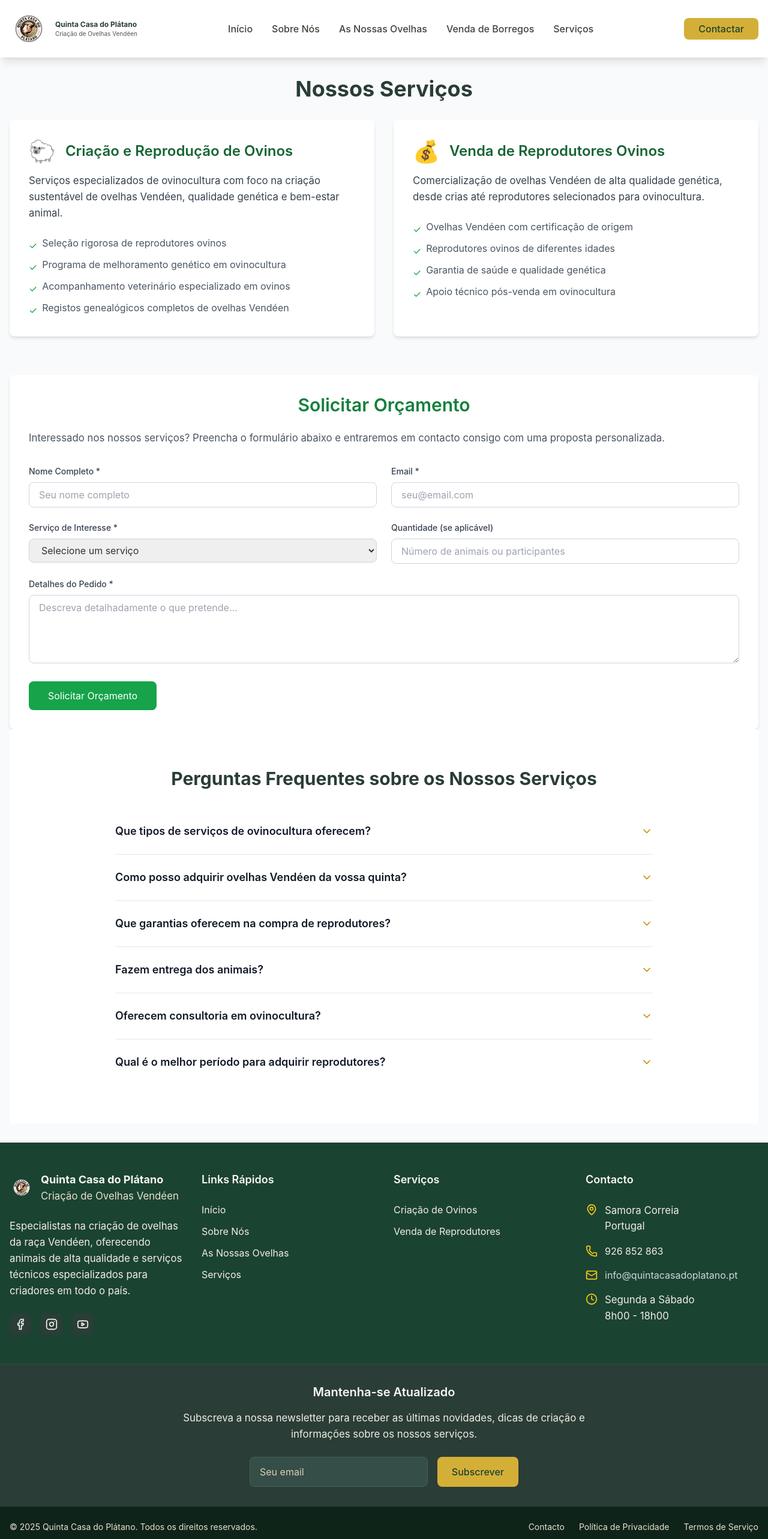
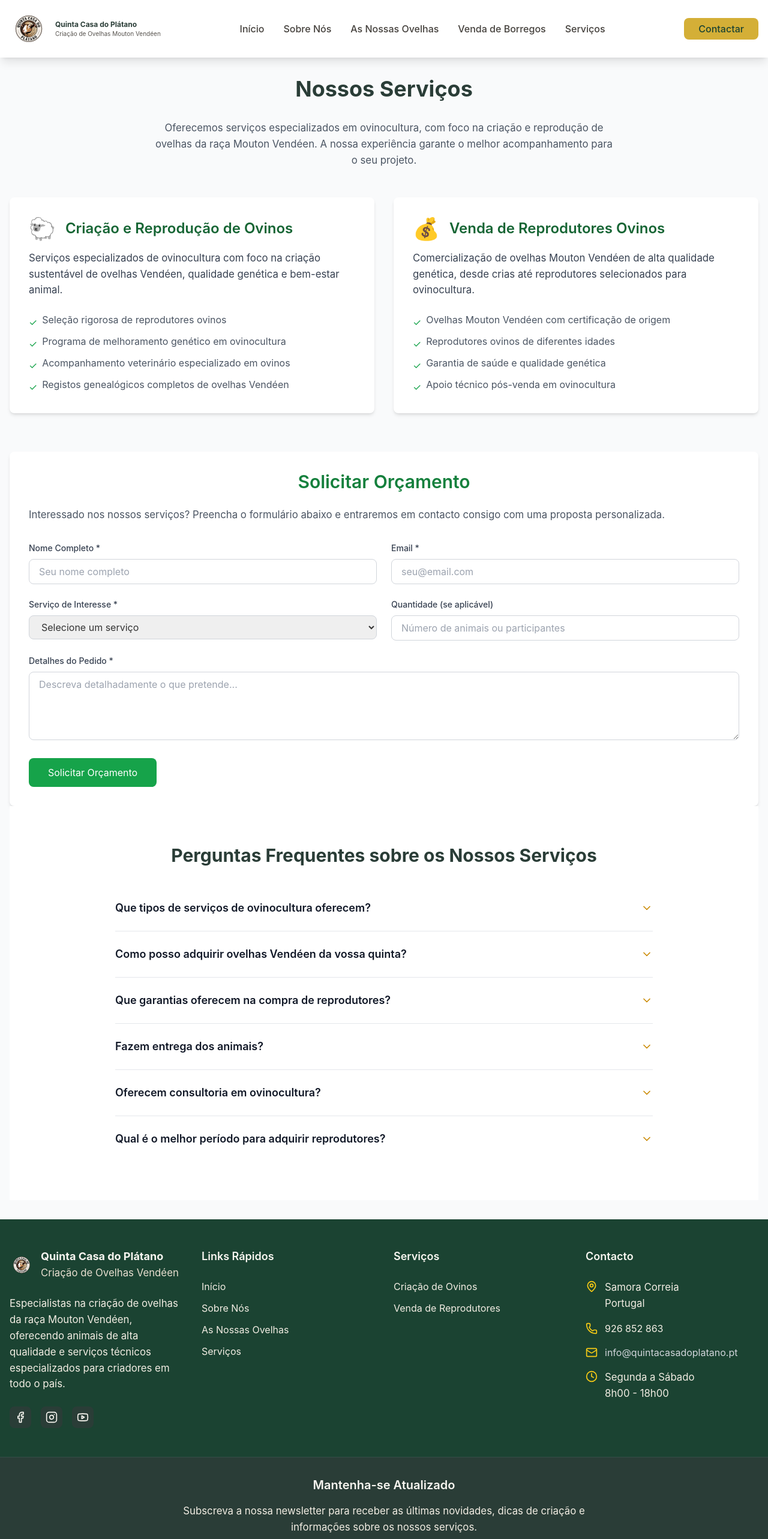
Before and after one commit to Goncalo009/quinta-casa-do-platano, a React (Vite) app: page /servicos in a window 1280 px wide. Shown: the top 2566 px of the page at 60% size. Built offline with nearby package versions, Linux system fonts and the light colour scheme.

Commit message:
fix: Correção completa do nome da raça para 'Mouton Vendéen' em todo o site - SEO otimizado

```diff
--- a/src/components/Footer.tsx
+++ b/src/components/Footer.tsx
@@ -73,7 +73,7 @@ const Footer: React.FC = () => {
               </div>
             </div>
             <p className="text-cream-200 mb-6 leading-relaxed">
-              Especialistas na criação de ovelhas da raça Vendéen, oferecendo animais de alta qualidade
+              Especialistas na criação de ovelhas da raça Mouton Vendéen, oferecendo animais de alta qualidade
               e serviços técnicos especializados para criadores em todo o país.
             </p>
 
--- a/src/components/Header.tsx
+++ b/src/components/Header.tsx
@@ -34,7 +34,7 @@ const Header: React.FC = () => {
               />
               <div>
                 <h1 className="text-xs font-bold text-forest-800 whitespace-nowrap">Quinta Casa do Plátano</h1>
-                <p className="text-[10px] text-stone-600 whitespace-nowrap">Criação de Ovelhas Vendéen</p>
+                <p className="text-[10px] text-stone-600 whitespace-nowrap">Criação de Ovelhas Mouton Vendéen</p>
               </div>
             </a>
           </div>
--- a/src/components/SEO.tsx
+++ b/src/components/SEO.tsx
@@ -12,9 +12,9 @@ interface SEOProps {
 }
 
 const SEO: React.FC<SEOProps> = ({
-  title = 'Quinta Casa do Plátano - Criação de Ovelhas Vendéen',
-  description = 'Especialistas na criação de ovelhas da raça Vendéen em Samora Correia. Oferecemos animais de alta qualidade e serviços especializados para criadores.',
-  keywords = 'ovelhas vendéen, criação ovelhas, samora correia, quinta casa do plátano, ovinocultura, animais reprodução, reprodutores ovinos',
+  title = 'Quinta Casa do Plátano - Criação de Ovelhas Mouton Vendéen',
+  description = 'Especialistas na criação de ovelhas da raça Mouton Vendéen em Samora Correia. Oferecemos animais de alta qualidade e serviços especializados para criadores.',
+  keywords = 'ovelhas mouton vendéen, criação ovelhas, samora correia, quinta casa do plátano, ovinocultura, animais reprodução, reprodutores ovinos',
   image = 'https://quintacasadoplatano.pt/heroSection-Ovelha.webp',
   url = 'https://quintacasadoplatano.pt',
   type = 'website',
--- a/src/pages/AsNossasOvelhas.tsx
+++ b/src/pages/AsNossasOvelhas.tsx
@@ -105,22 +105,25 @@ const OurSheep: React.FC = () => {
   return (
     <div className="min-h-screen bg-gray-50">
       <SEO
-        title="As Nossas Ovelhas Vendéen - Quinta Casa do Plátano | Galeria e Características"
-        description="Conheça as nossas ovelhas da raça Vendéen na Quinta Casa do Plátano. Veja a galeria de imagens e saiba mais sobre as características desta raça ovina francesa de alta qualidade."
-        keywords="ovelhas vendéen, raça ovina, galeria ovelhas, características vendéen, quinta casa do plátano, criação ovinos"
+        title="As Nossas Ovelhas Mouton Vendéen | Linha Pura Registo Genealógico | Quinta Casa do Plátano"
+        description="🐑 Conheça as nossas ovelhas Mouton Vendéen linha pura com registo genealógico. Criação especializada em Samora Correia. ☎️ 926 852 863. Qualidade garantida."
+        keywords="ovelhas mouton vendéen, linha pura registo genealógico, criação ovelhas portugal, quinta casa do plátano, ovinocultura samora correia, ovelhas reprodutoras, rebanho mouton vendéen"
         url="https://quintacasadoplatano.pt/our-sheep"
         structuredData={sheepStructuredData}
       />
 
       <div className="container mx-auto px-4 py-8">
-        <h1 className="text-4xl font-bold text-forest-800 mb-8">As Nossas Ovelhas</h1>
+        <h1 className="text-4xl font-bold text-forest-800 mb-8">As Nossas Ovelhas Mouton Vendéen</h1>
 
         {/* Vendéen Breed Information */}
         <section className="mb-12">
-          <h2 className="text-3xl font-semibold text-green-700 mb-6 text-center">A Raça Vendéen</h2>
+          <h2 className="text-3xl font-semibold text-green-700 mb-6 text-center">A Raça Mouton Vendéen</h2>
           <div className="grid lg:grid-cols-2 gap-8 justify-items-center">
             <div className="bg-white p-8 rounded-lg shadow-md w-full max-w-md">
               <h3 className="text-2xl font-semibold text-green-800 mb-4 text-center">Características Principais</h3>
+              <p className="text-gray-700 leading-relaxed mb-4">
+                A raça Mouton Vendéen é originária da região de Vendée, em França, sendo conhecida pela sua excelente qualidade de carne e adaptabilidade. São animais robustos, com boa capacidade reprodutiva e maternal.
+              </p>
               <ul className="space-y-3 text-gray-700">
                 <li className="flex items-start">
                   <span className="text-green-600 mr-2">•</span>
--- a/src/pages/Contacto.tsx
+++ b/src/pages/Contacto.tsx
@@ -181,7 +181,7 @@ const Contact: React.FC = () => {
 
   const subjects = [
     'Informações sobre Ovinocultura',
-    'Compra de Ovelhas Vendéen',
+    'Compra de Ovelhas Mouton Vendéen',
     'Reprodutores Ovinos',
     'Visita à Quinta em Samora Correia',
     'Parcerias em Criação Ovina',
@@ -191,9 +191,9 @@ const Contact: React.FC = () => {
   return (
     <div className="min-h-screen bg-gray-50">
       <SEO
-        title="Contacto | Comprar Borregos Reprodutores Vendéen | Tel: 926 852 863 | Quinta Casa do Plátano"
-        description="📞 Contacte-nos para comprar borregos reprodutores Vendéen linha pura! Tel: 926 852 863 | Email: info@quintacasadoplatano.pt | Samora Correia, Portugal. Resposta rápida!"
-        keywords="contacto quinta casa do plátano, comprar borregos reprodutores vendéen, telefone 926 852 863, samora correia portugal, reprodutores ovinos contacto, ovinocultura portugal"
+        title="Contacto | Comprar Borregos Reprodutores Mouton Vendéen | Tel: 926 852 863 | Quinta Casa do Plátano"
+        description="📞 Contacte-nos para comprar borregos reprodutores Mouton Vendéen linha pura! Tel: 926 852 863 | Email: info@quintacasadoplatano.pt | Samora Correia, Portugal. Resposta rápida!"
+        keywords="contacto quinta casa do plátano, comprar borregos reprodutores mouton vendéen, telefone 926 852 863, samora correia portugal, reprodutores ovinos contacto, ovinocultura portugal"
         url="https://quintacasadoplatano.pt/contacto"
         structuredData={contactStructuredData}
       />
@@ -203,7 +203,7 @@ const Contact: React.FC = () => {
         <div className="text-center mb-12">
           <h1 className="text-4xl font-bold text-forest-800 mb-4">Contacte a Quinta Casa do Plátano</h1>
           <p className="text-xl text-gray-600 max-w-3xl mx-auto">
-            Entre em contacto para saber mais sobre a nossa ovinocultura especializada em ovelhas Vendéen,
+            Entre em contacto para saber mais sobre a nossa ovinocultura especializada em ovelhas Mouton Vendéen,
             reprodutores ovinos e serviços em Samora Correia.
             Entre em contacto connosco através dos meios abaixo.
           </p>
--- a/src/pages/Servicos.tsx
+++ b/src/pages/Servicos.tsx
@@ -97,9 +97,9 @@ const Services: React.FC = () => {
     },
     {
       title: "Venda de Reprodutores Ovinos",
-      description: "Comercialização de ovelhas Vendéen de alta qualidade genética, desde crias até reprodutores selecionados para ovinocultura.",
+      description: "Comercialização de ovelhas Mouton Vendéen de alta qualidade genética, desde crias até reprodutores selecionados para ovinocultura.",
       features: [
-        "Ovelhas Vendéen com certificação de origem",
+        "Ovelhas Mouton Vendéen com certificação de origem",
         "Reprodutores ovinos de diferentes idades",
         "Garantia de saúde e qualidade genética",
         "Apoio técnico pós-venda em ovinocultura"
@@ -142,15 +142,22 @@ const Services: React.FC = () => {
   return (
     <div className="min-h-screen bg-gray-50">
       <SEO
-        title="Serviços Ovinocultura | Venda Reprodutores Ovinos Vendéen | Quinta Casa do Plátano"
-        description="🐑 Serviços especializados: criação ovelhas Vendéen, venda reprodutores ovinos certificados, acompanhamento técnico. 5 anos experiência Samora Correia. Orçamento grátis!"
-        keywords="serviços ovinocultura portugal, venda reprodutores ovinos vendéen, criação ovelhas especializadas, acompanhamento técnico ovinos, quinta casa do plátano serviços, melhoramento genético ovinos"
+        title="Serviços Ovinocultura Mouton Vendéen | Quinta Casa do Plátano | Samora Correia"
+        description="🐑 Serviços especializados em ovinocultura Mouton Vendéen: venda reprodutores, acompanhamento técnico, consultoria. ☎️ 926 852 863. Samora Correia."
+        keywords="serviços ovinocultura, mouton vendéen portugal, acompanhamento técnico ovinos, consultoria ovinocultura, quinta casa do plátano, reprodutores ovinos, samora correia"
         url="https://quintacasadoplatano.pt/servicos"
         structuredData={servicesStructuredData}
       />
 
       <div className="container mx-auto px-4 py-8">
         <h1 className="text-4xl font-bold text-forest-800 mb-8 text-center">Nossos Serviços</h1>
+
+        <div className="text-center mb-12">
+          <p className="text-xl text-gray-600 max-w-3xl mx-auto">
+            Oferecemos serviços especializados em ovinocultura, com foco na criação e reprodução de ovelhas da raça Mouton Vendéen.
+            A nossa experiência garante o melhor acompanhamento para o seu projeto.
+          </p>
+        </div>
 
         {/* Services Grid */}
         <section className="mb-16">
--- a/src/pages/Termos.tsx
+++ b/src/pages/Termos.tsx
@@ -36,7 +36,7 @@ const Terms: React.FC = () => {
                   <p className="text-gray-700"><strong>Localização:</strong> Samora Correia, Portugal</p>
                   <p className="text-gray-700"><strong>Email:</strong> info@quintacasadoplatano.pt</p>
                   <p className="text-gray-700"><strong>Telefone:</strong> 926 852 863</p>
-                  <p className="text-gray-700"><strong>Atividade:</strong> Criação de ovelhas da raça Vendéen</p>
+                  <p className="text-gray-700"><strong>Atividade:</strong> Criação de ovelhas da raça Mouton Vendéen</p>
                 </div>
               </div>
 
--- a/src/pages/VendaDeBorregos.tsx
+++ b/src/pages/VendaDeBorregos.tsx
@@ -96,6 +96,10 @@ const VendaDeBorregos: React.FC = () => {
             </h1>
             <p className="text-xl md:text-2xl text-gold-300 mb-8">
               Linha pura com registo genealógico - Disponível para compra
+            </p>
+            <p className="text-lg text-gray-300 mb-8 leading-relaxed">
+              Oferecemos borregos reprodutores da raça Mouton Vendéen de linha pura com registo genealógico.
+              Todos os nossos animais são cuidadosamente selecionados para garantir a melhor qualidade genética.
             </p>
             <div className="flex flex-wrap justify-center gap-4 mb-8">
               <div className="flex items-center bg-white/10 rounded-full px-6 py-3">
```
Also changed, not shown: src/pages/Home.tsx (+7 -7 lines), src/pages/Sobre.tsx (+5 -5 lines).
